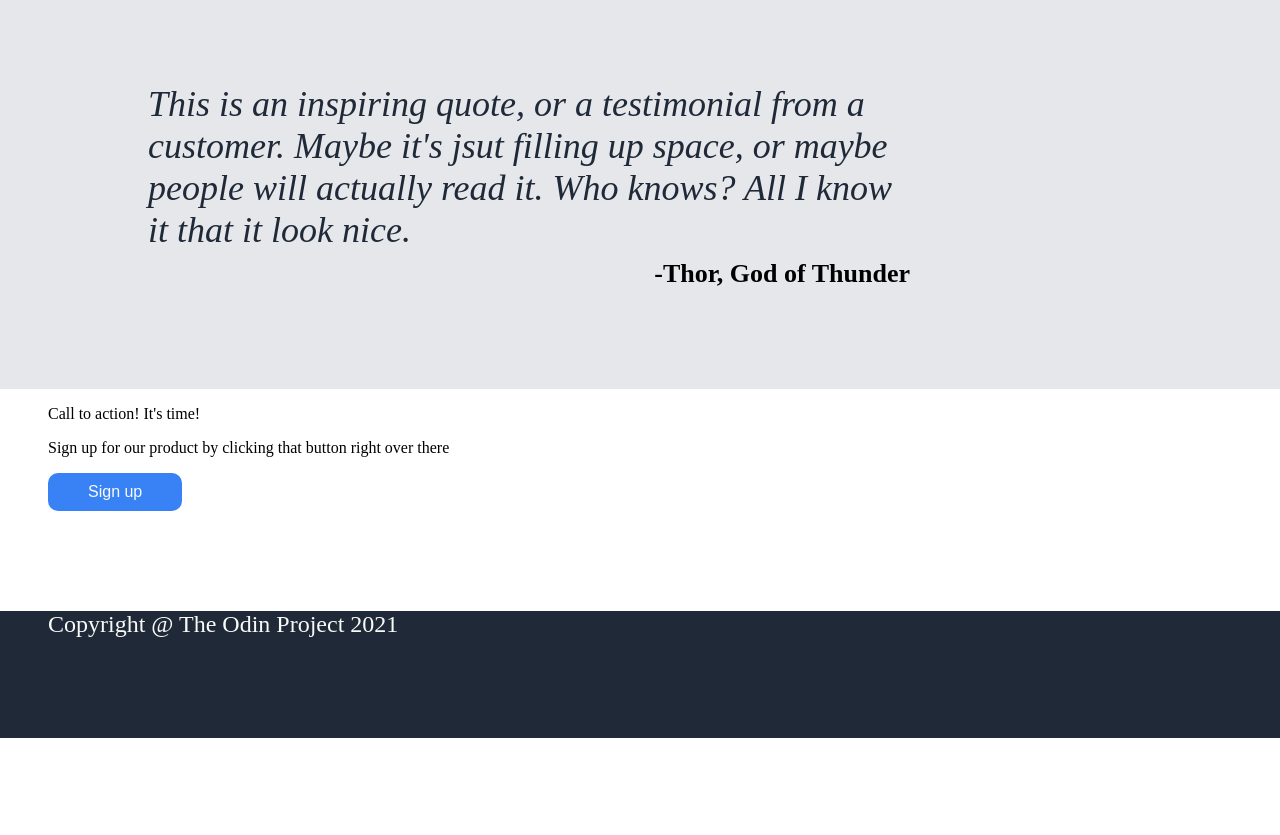
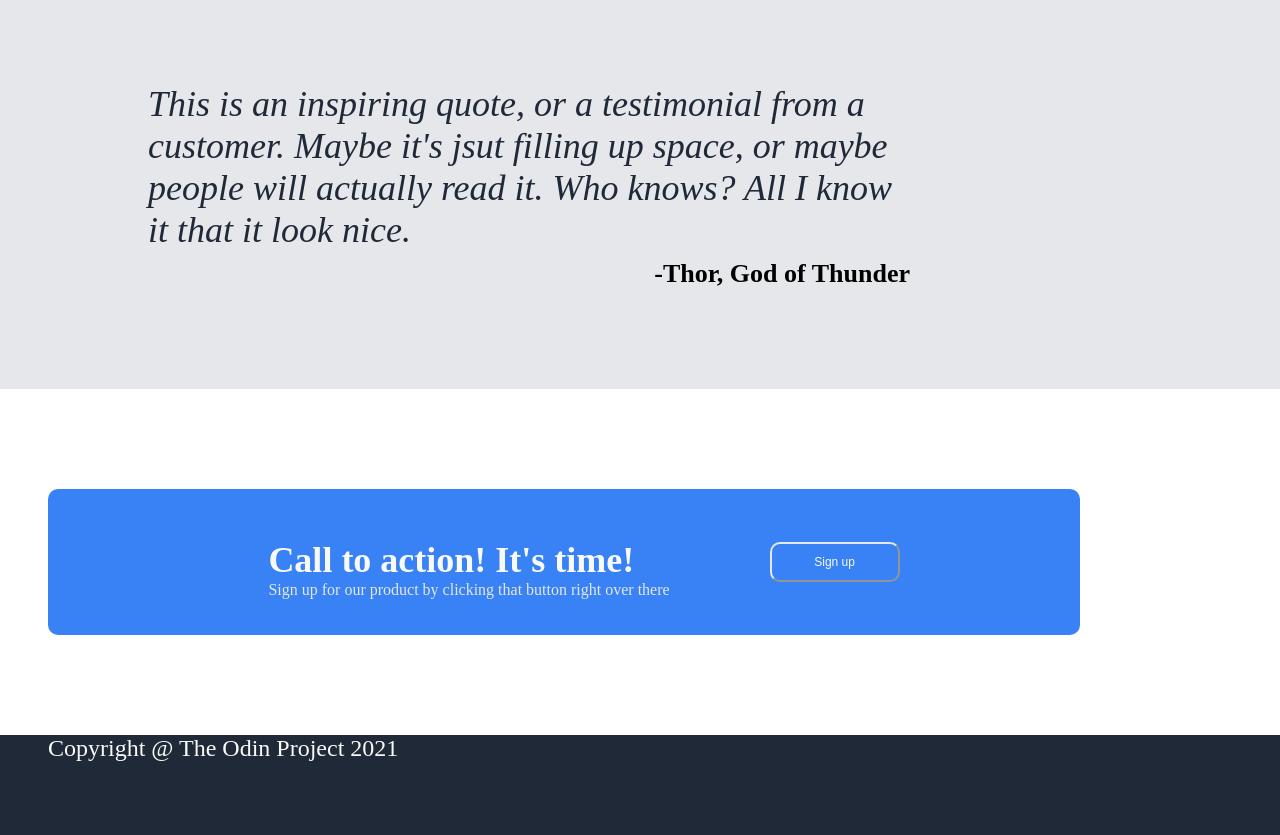
Before and after one commit to gabecpf97/landing_page, a plain HTML site: page index.html in a window 1280 px wide. Shown: the part 980-1815 px from the top of the page. Before the commit the page ends 1718 px from the top, so only its background shows below. Drawn offline with Linux system fonts and the light colour scheme.

Commit message:
edited sign up section, depend on the window streched the outcome might be different as intended

```diff
--- a/index.html
+++ b/index.html
@@ -54,11 +54,13 @@
         <p id="quote_author">-Thor, God of Thunder</p>
     </div>
     <div class="info_block">
-        <p>
-            Call to action! It's time!
-        </p>
-        <p>Sign up for our product by clicking that button right over there</p>
-        <button class="butt">Sign up</button>
+        <div class="contact_info">
+            <h2>Call to action! It's time!</h2>
+            <p>Sign up for our product by clicking that button right over there</p>
+        </div>
+        <div class="butt_enclose">
+            <button class="info_butt">Sign up</button>
+        </div>
     </div>
     <div class="footer">
         Copyright @ The Odin Project 2021
--- a/style.css
+++ b/style.css
@@ -26,7 +26,6 @@ a {
 .header_content,
 .info_boxes,
 .quotes,
-.info_block,
 .footer {
     padding: 0px 200px 100px 48px;
 }
@@ -67,13 +66,21 @@ a {
     font-size: 18px;
 }
 
-.butt {
+button {
     background-color: #3882F6;
     border-radius: 10px;
-    border: none;
+    /* border: none; */
+    width:130px;
+    height: 40px;
     padding: 10px 40px;
     color: #F9FAF8;
-    font-size: 16px;
+    font-size: 12px;
+    /* color: #F9FAF8;
+    font-size: 16px; */
+}
+
+.butt {
+    border: none;
 }
 
 h2 {
@@ -135,3 +142,39 @@ h2 {
     padding-right: 170px;
     padding-top: 8px;
 }
+
+.info_block {
+    display: flex;
+    align-content:center;
+    justify-content: center;
+    background-color: #3882F6;
+    margin: 100px 200px 100px 48px;
+    /* padding: 20px 0px; */
+    border-radius: 10px;
+    color: #E5E7EB;
+    gap: 60px;
+}
+
+.contact_info {
+    margin: 20px 40px;
+}
+
+.contact_info  p {
+    margin-top: 0;
+}
+
+.contact_info h2 {
+    margin-bottom: 0;
+    text-align: left;
+    color: #F9FAF8;
+}
+
+.butt_enclose {
+    display: flex;
+    align-items: center;
+    justify-content: center;
+}
+
+.info_butt{
+    border-color: #E5E7EB;
+}
```
